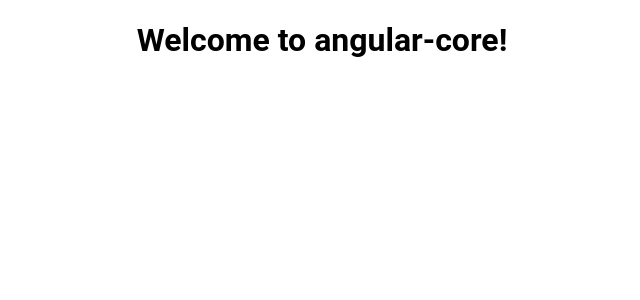
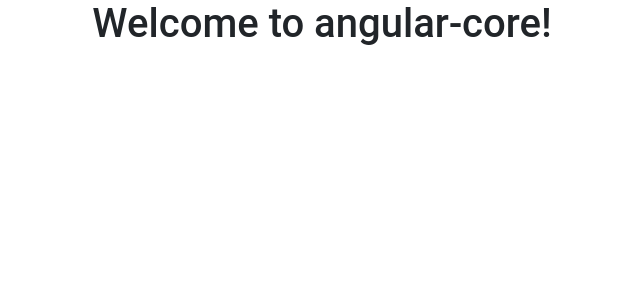
Before and after one commit to ztgluis/angular-bootstrap-material-starter, an Angular app: page / in a window 1280 px wide. Shown: the top 300 px of the page, without its empty margins (318-958 px from the left). Built offline with nearby package versions, Linux system fonts and the light colour scheme.

Commit message:
Adding bootstrap

```diff
--- a/angular.json
+++ b/angular.json
@@ -74,9 +74,7 @@
                         "tsConfig": "src/tsconfig.spec.json",
                         "karmaConfig": "src/karma.conf.js",
                         "styles": [
-                            {
-                                "input": "node_modules/@angular/material/prebuilt-themes/indigo-pink.css"
-                            },
+                            { "input": "node_modules/@angular/material/prebuilt-themes/indigo-pink.css" },
                             "src/styles/global.scss"
                         ],
                         "scripts": [],
--- a/package.json
+++ b/package.json
@@ -26,6 +26,7 @@
         "@angular/platform-browser": "6.1.6",
         "@angular/platform-browser-dynamic": "6.1.6",
         "@angular/router": "6.1.6",
+        "bootstrap": "4.1.3",
         "core-js": "2.5.7",
         "hammerjs": "2.0.8",
         "rxjs": "6.3.0",
--- a/src/styles/global.scss
+++ b/src/styles/global.scss
@@ -1,4 +1,6 @@
 /* You can add global styles to this file, and also import other style files */
+
+@import '~bootstrap/scss/bootstrap';
 
 html, body { height: 100%; }
 body { margin: 0; font-family: 'Roboto', sans-serif; }
```
Also changed, not shown: 1 other file (tests, documents, lock files or other folders).
